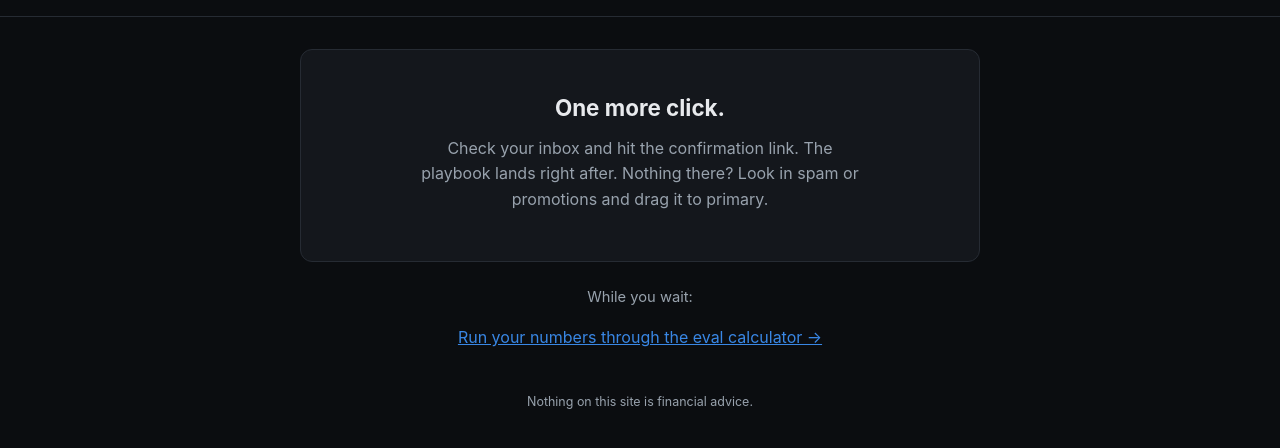
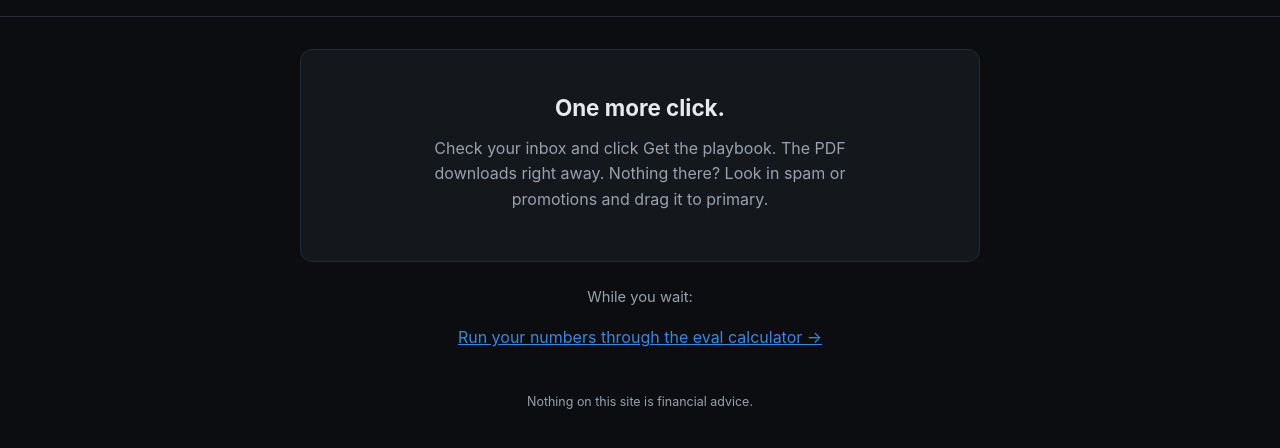
Before and after one commit to Jasefutures/Website, a plain HTML site: page playbook/thanks.html in a window 1280 px wide. Shown: the part 38-486 px from the top of the page. Drawn offline with Linux system fonts and the light colour scheme.

Commit message:
Update thanks.html

```diff
--- a/playbook/thanks.html
+++ b/playbook/thanks.html
@@ -24,8 +24,8 @@
   <div class="card" style="padding:2.5rem 1.5rem">
     <h1 style="font-size:1.4rem;margin:0 0 0.6rem">One more click.</h1>
     <p style="color:var(--muted);margin:0 auto 0.5rem;max-width:28rem">
-      Check your inbox and hit the confirmation link. The playbook lands right after.
-      Nothing there? Look in spam or promotions and drag it to primary.
+      Check your inbox and click Get the playbook. The PDF downloads right away.
+Nothing there? Look in spam or promotions and drag it to primary.
     </p>
   </div>
 
```
